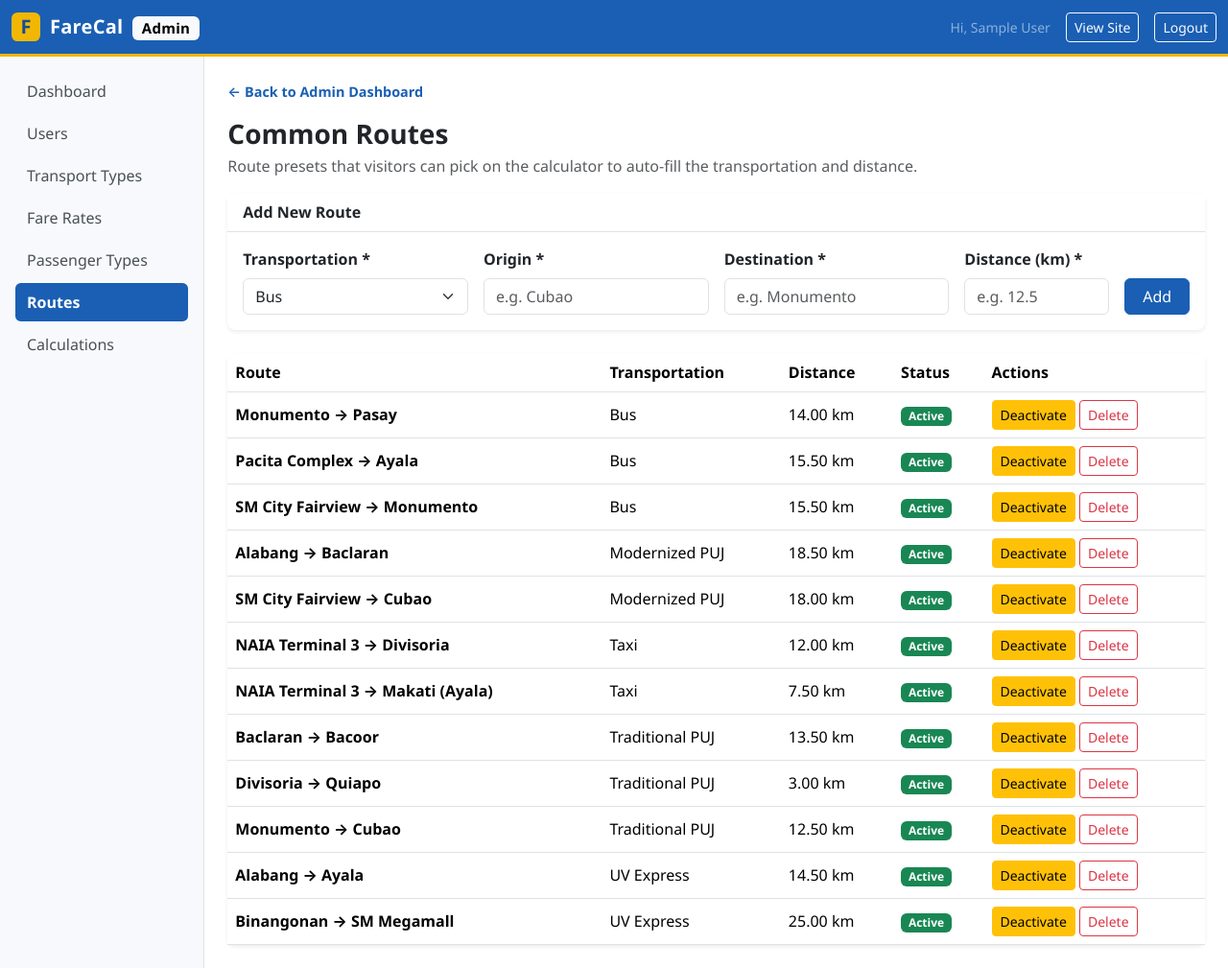
After one commit to benrehhhh/FareCal, a Flask app: page /admin/routes in a window 1280 px wide. The commit adds this page. Shown: the whole page at 96% size. Run offline with Flask 3, Linux system fonts and the light colour scheme; the visitor is signed in with stand-in values (Sample User, id 1); data comes from the database, SQL or seed files in the repository; both versions use the stored data as it was after the commit; some libraries are stand-ins or nearby versions.

Commit message:
Add common-route library: routes table + seed, /api/routes, calculator presets, and admin routes management

```diff
--- a/routes/admin.py
+++ b/routes/admin.py
@@ -19,6 +19,8 @@ from flask import (
 
 from database.connection import get_db
 from utils.decorators import admin_required
+
+from config import MAX_DISTANCE_KM
 
 admin_bp = Blueprint("admin", __name__)
 
@@ -460,6 +462,130 @@ def toggle_passenger_type(pt_id):
     return redirect(url_for("admin.passenger_types"))
 
 
+@admin_bp.route("/admin/routes", methods=["GET", "POST"])
+@admin_required
+def routes():
+    """List common-route presets; add a new one via the form above the table."""
+    db = get_db()
+
+    with db.cursor() as cur:
+        cur.execute(
+            "SELECT id, name FROM transport_types WHERE status = 'active' ORDER BY name"
+        )
+        transports = cur.fetchall()
+
+    if request.method == "POST":
+        transport_id = request.form.get("transport_type_id", "").strip()
+        origin = request.form.get("origin", "").strip()
+        destination = request.form.get("destination", "").strip()
+
+        error = None
+        try:
+            distance = _parse_decimal(request.form.get("distance_km"), "Distance")
+        except ValueError as exc:
+            error = str(exc)
+            distance = None
+
+        if error is None:
+            if len(origin) < 2:
+                error = "Origin must be at least 2 characters."
+            elif len(destination) < 2:
+                error = "Destination must be at least 2 characters."
+            elif distance is None or distance <= 0:
+                error = "Distance must be greater than zero."
+            elif distance > MAX_DISTANCE_KM:
+                error = f"Distance cannot exceed {MAX_DISTANCE_KM} km."
+
+        if error is None:
+            with db.cursor() as cur:
+                cur.execute(
+                    "SELECT id FROM transport_types WHERE id = %s", (transport_id,)
+                )
+                if cur.fetchone() is None:
+                    error = "Please choose a valid transport type."
+                else:
+                    try:
+                        cur.execute(
+                            """
+                            INSERT INTO routes
+                                (transport_type_id, origin, destination, distance_km)
+                            VALUES (%s, %s, %s, %s)
+                            """,
+                            (transport_id, origin, destination, distance),
+                        )
+                    except pymysql.err.IntegrityError:
+                        error = (
+                            "A route with that transport, origin, and destination "
+                            "already exists."
+                        )
+
+        if error is None:
+            flash(f"Route '{origin} → {destination}' added.", "success")
+        else:
+            flash(error, "warning")
+        return redirect(url_for("admin.routes"))
+
+    with db.cursor() as cur:
+        cur.execute(
+            """
+            SELECT r.id, r.origin, r.destination, r.distance_km, r.status,
+                   tt.name AS transport_name
+            FROM routes r
+            JOIN transport_types tt ON tt.id = r.transport_type_id
+            ORDER BY tt.name, r.origin, r.destination
+            """
+        )
+        rows = cur.fetchall()
+
+    return render_template(
+        "admin/routes.html",
+        active="routes",
+        rows=rows,
+        transports=transports,
+    )
+
+
+@admin_bp.route("/admin/routes/<int:route_id>/toggle", methods=["POST"])
+@admin_required
+def toggle_route(route_id):
+    """Activate or deactivate a saved route."""
+    db = get_db()
+    with db.cursor() as cur:
+        cur.execute("SELECT origin, status FROM routes WHERE id = %s", (route_id,))
+        row = cur.fetchone()
+
+        if row is None:
+            flash("Route not found.", "warning")
+            return redirect(url_for("admin.routes"))
+
+        new_status = "inactive" if row["status"] == "active" else "active"
+        cur.execute(
+            "UPDATE routes SET status = %s WHERE id = %s", (new_status, route_id)
+        )
+
+    flash(f"Route is now {new_status}.", "success")
+    return redirect(url_for("admin.routes"))
+
+
+@admin_bp.route("/admin/routes/<int:route_id>/delete", methods=["POST"])
+@admin_required
+def delete_route(route_id):
+    """Delete a saved route preset."""
+    db = get_db()
+    with db.cursor() as cur:
+        cur.execute(
+            "SELECT origin, destination FROM routes WHERE id = %s", (route_id,)
+        )
+        row = cur.fetchone()
+        if row is None:
+            flash("Route not found.", "warning")
+            return redirect(url_for("admin.routes"))
+        cur.execute("DELETE FROM routes WHERE id = %s", (route_id,))
+
+    flash(f"Route '{row['origin']} → {row['destination']}' deleted.", "success")
+    return redirect(url_for("admin.routes"))
+
+
 @admin_bp.route("/admin/calculations")
 @admin_required
 def calculations():
--- a/templates/admin/base.html
+++ b/templates/admin/base.html
@@ -56,6 +56,10 @@
                            href="{{ url_for('admin.passenger_types') }}">Passenger Types</a>
                     </li>
                     <li class="nav-item">
+                        <a class="nav-link {{ 'active' if active == 'routes' else '' }}"
+                           href="{{ url_for('admin.routes') }}">Routes</a>
+                    </li>
+                    <li class="nav-item">
                         <a class="nav-link {{ 'active' if active == 'calculations' else '' }}"
                            href="{{ url_for('admin.calculations') }}">Calculations</a>
                     </li>
--- /dev/null
+++ b/templates/admin/routes.html
@@ -0,0 +1,105 @@
+{% extends "admin/base.html" %}
+
+{% block title %}FareCal Admin — Routes{% endblock %}
+
+{% block content %}
+
+{% from "partials/back_button.html" import back_button %}
+{{ back_button(url_for('admin.dashboard'), 'Back to Admin Dashboard') }}
+
+<h1 class="fs-3 fw-bold mb-1">Common Routes</h1>
+<p class="text-muted">Route presets that visitors can pick on the calculator to auto-fill the transportation and distance.</p>
+
+<div class="card border-0 shadow-sm mb-4">
+    <div class="card-header bg-white fw-bold">Add New Route</div>
+    <div class="card-body">
+        <form method="POST" action="{{ url_for('admin.routes') }}" class="row g-3">
+            <input type="hidden" name="_csrf_token" value="{{ csrf_token() }}">
+            <div class="col-md-3">
+                <label class="form-label" for="transport_type_id">Transportation *</label>
+                <select id="transport_type_id" name="transport_type_id" class="form-select" required>
+                    {% for transport in transports %}
+                        <option value="{{ transport.id }}">{{ transport.name }}</option>
+                    {% endfor %}
+                </select>
+            </div>
+            <div class="col-md-3">
+                <label class="form-label" for="origin">Origin *</label>
+                <input type="text" class="form-control" id="origin" name="origin"
+                       required minlength="2" placeholder="e.g. Cubao">
+            </div>
+            <div class="col-md-3">
+                <label class="form-label" for="destination">Destination *</label>
+                <input type="text" class="form-control" id="destination" name="destination"
+                       required minlength="2" placeholder="e.g. Monumento">
+            </div>
+            <div class="col-md-2">
+                <label class="form-label" for="distance_km">Distance (km) *</label>
+                <input type="number" class="form-control" id="distance_km" name="distance_km"
+                       required min="0.01" max="500" step="0.01" placeholder="e.g. 12.5">
+            </div>
+            <div class="col-md-1 d-flex align-items-end">
+                <button type="submit" class="btn btn-primary w-100">Add</button>
+            </div>
+        </form>
+    </div>
+</div>
+
+<div class="card border-0 shadow-sm">
+    <div class="card-body p-0">
+        {% if rows %}
+            <div class="table-responsive">
+                <table class="table table-hover align-middle mb-0">
+                    <thead>
+                        <tr>
+                            <th>Route</th>
+                            <th>Transportation</th>
+                            <th>Distance</th>
+                            <th>Status</th>
+                            <th>Actions</th>
+                        </tr>
+                    </thead>
+                    <tbody>
+                        {% for r in rows %}
+                        <tr>
+                            <td class="fw-bold">{{ r.origin }} → {{ r.destination }}</td>
+                            <td>{{ r.transport_name }}</td>
+                            <td>{{ '%.2f'|format(r.distance_km) }} km</td>
+                            <td>
+                                {% if r.status == 'active' %}
+                                    <span class="badge text-bg-success">Active</span>
+                                {% else %}
+                                    <span class="badge text-bg-danger">Inactive</span>
+                                {% endif %}
+                            </td>
+                            <td>
+                                <form method="POST"
+                                      action="{{ url_for('admin.toggle_route', route_id=r.id) }}"
+                                      data-confirm="Set '{{ r.origin }} → {{ r.destination }}' to {{ 'inactive' if r.status == 'active' else 'active' }}?"
+                                      class="d-inline">
+                                    <input type="hidden" name="_csrf_token" value="{{ csrf_token() }}">
+                                    <button type="submit"
+                                            class="btn btn-sm {{ 'btn-warning' if r.status == 'active' else 'btn-success' }}">
+                                        {{ 'Deactivate' if r.status == 'active' else 'Activate' }}
+                                    </button>
+                                </form>
+                                <form method="POST"
+                                      action="{{ url_for('admin.delete_route', route_id=r.id) }}"
+                                      data-confirm="Permanently delete the route '{{ r.origin }} → {{ r.destination }}'?"
+                                      class="d-inline">
+                                    <input type="hidden" name="_csrf_token" value="{{ csrf_token() }}">
+                                    <button type="submit" class="btn btn-sm btn-outline-danger">Delete</button>
+                                </form>
+                            </td>
+                        </tr>
+                        {% endfor %}
+                    </tbody>
+                </table>
+            </div>
+        {% else %}
+            <p class="text-muted text-center py-4 mb-0">No routes yet.</p>
+        {% endif %}
+    </div>
+</div>
+
+{% endblock %}
```
Also changed, not shown: database/schema.sql (+86 -0 lines), routes/fare.py (+27 -0 lines), static/js/calculator.js (+58 -1 lines), templates/partials/calculator.html (+12 -0 lines).
